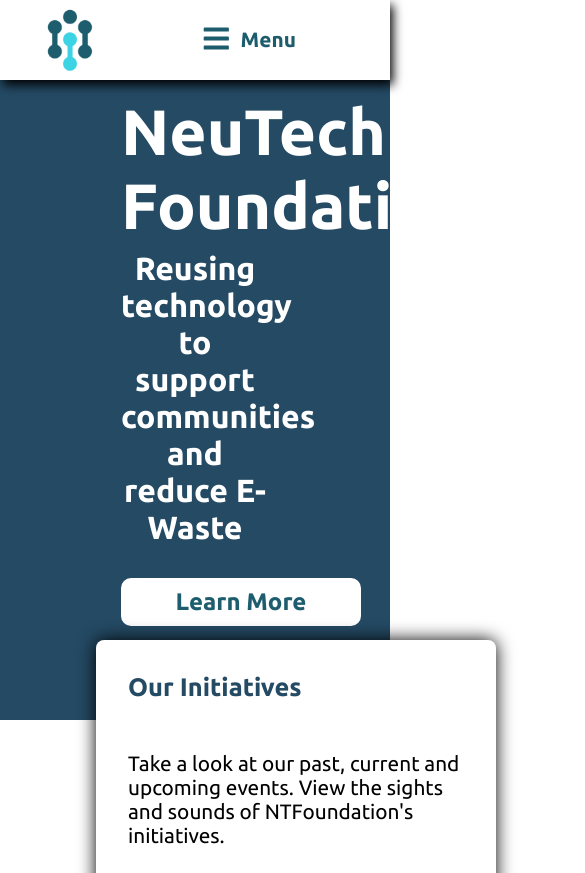
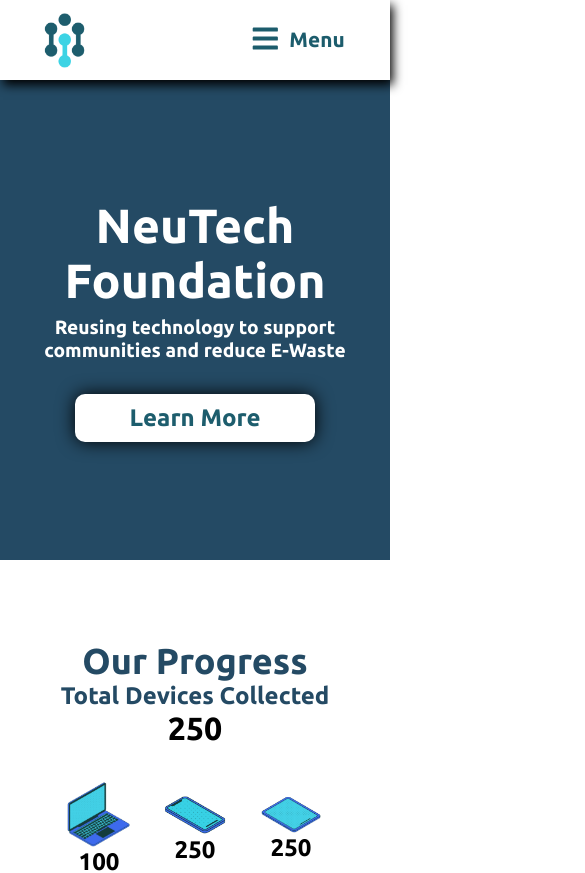
Before and after one commit to NeuTech-Admin/NeuTechSite, a React (Create React App) app: page / in a window 390 px wide. Shown: the top 873 px of the page, 585 px wide, since content can reach past the window. Built offline with nearby package versions, Linux system fonts and the light colour scheme.

Commit message:
fixed responsiveness

```diff
--- a/src/App.css
+++ b/src/App.css
@@ -18,13 +18,14 @@
 .volunteer,
 .contact {
   min-height: 100vh;
+  position: relative;
   /* margin-top: 5rem; */
   /* align-items: center; */
   /* justify-content: center; */
   /* font-size: 3rem; */
 }
 
-.about-us,
+/* .about-us,
 .e-waste,
 .intitiatives,
 .support-us,
@@ -35,7 +36,7 @@
   background-repeat: no-repeat;
   color: #fff;
   font-size: 100px;
-}
+} */
 
 @font-face {
   font-family: ubuntu-bold;
--- a/src/App.js
+++ b/src/App.js
@@ -6,6 +6,7 @@
 import AboutUs from './components/pages/AboutUs';
 import Spinner from './components/pages/page_components/Spinner';
 import Stats from './components/pages/page_components/Stats';
+import Initiatives from './components/pages/Initiatives';
 
 function App() {
   return (
@@ -13,7 +14,7 @@
       <Switch>
         <Route path="/" exact component={Home} />
         <Route path="/about-us" exact component={AboutUs} />
-        {/* <Route path="/" exact component={Home}/> */}
+        <Route path="/initiatives" exact component={Initiatives}/>
       </Switch>
     </BrowserRouter>
   );
--- a/src/components/Button.css
+++ b/src/components/Button.css
@@ -8,6 +8,9 @@
     border-radius: 10px;
     outline: none;
     font-family: ubuntu-bold;
+    -moz-box-shadow: 0px 0px 18px #000000;
+    -webkit-box-shadow: 0px 0px 18px #000000;
+    box-shadow: 0px 0px 18px #000000;
     border: none;
     cursor: pointer;
 }
--- a/src/components/pages/AboutUs.js
+++ b/src/components/pages/AboutUs.js
@@ -6,7 +6,7 @@
 
 function AboutUs() {
     return (
-        <div>
+        <div className="about-us">
             <Navbar aboutUs="about-us" />
             <ThreeArms />
             <Footer />
--- /dev/null
+++ b/src/components/pages/Initiatives.js
@@ -0,0 +1,14 @@
+import React from 'react'
+import Footer from '../toolbars/Footer'
+import Navbar from '../toolbars/Navbar'
+
+function Initiatives() {
+    return (
+        <div>
+            <Navbar initiatives="initiatives" />
+            <Footer />
+        </div>
+    )
+}
+
+export default Initiatives
--- a/src/components/pages/page_components/HeroSection.css
+++ b/src/components/pages/page_components/HeroSection.css
@@ -1,4 +1,5 @@
 .hero-container{
+    /* position: fixed; */
     display: flex;
     width: 100%;
     height: fit-content;
@@ -26,6 +27,7 @@
 .slogan{
     font-family: ubuntu-bold;
     font-size: 2rem;
+    /* max-width: 50rem; */
     color: #fff;
     margin-top: 0.5rem;
     margin-bottom: 2rem;
@@ -66,7 +68,7 @@
     transform: translateY(0);
 }
 
-@media screen and (max-width: 965px) {
+@media screen and (max-width: 1300px) {
     .card-div {
         display: flex;
         flex-direction: column;
@@ -76,9 +78,26 @@
         display: none;
     }
 
+    .slogan{
+        font-size: 1.2rem;
+        width: fit-content;
+    }
+
+    .site-title{
+        font-size: 3rem;
+    }
+
+    .text-wrapper{
+        max-width: fit-content;
+        display: flex;
+        flex-direction: column;
+        text-align: center;
+    }
+
     .content-wrapper{
-        padding: 2.5rem;
+        padding: 0 2.5rem;
         text-align: center;
+        height: 30rem;
     }
 
     .laptop-img{
@@ -90,23 +109,3 @@
         width: 100vw;
     }
 }
-
-@media screen and (max-width: 1300px) {
-    .earth-img{
-        display: none;
-    }
-
-    .content-wrapper{
-        padding: 2.5rem;
-        text-align: center;
-    }
-
-    .laptop-img{
-        width: 80vw;
-        max-width: fit-content;
-    }
-
-    .hero-container{
-        width: 100vw;
-    }
-}
--- a/src/components/pages/page_components/HeroSection.js
+++ b/src/components/pages/page_components/HeroSection.js
@@ -38,10 +38,10 @@
                         <Button children="Learn More" buttonSize="btn--large" path='/about-us'/>
                     </div>
                 </div>
-                <div className={this.state.card}>
+                {/* <div className={this.state.card}>
                     <Card title="Our Initiatives" description="Take a look at our past, current and upcoming events. View the sights and sounds of NTFoundation's initiatives." path="/initiatives" link="View our Intiatives" />
                     <Card title="Learn More About Us" description="Learn about why we do what we do. Understand the true purpose of the NTFoundation through our three core principles." path="/about-us" link="Learn More About Us" />
-                </div>
+                </div> */}
             </div>
         )
     }
--- a/src/components/pages/page_components/Stats.css
+++ b/src/components/pages/page_components/Stats.css
@@ -17,12 +17,12 @@
 .stats-title{
     font-family: ubuntu-bold;
     color: #244a64;
-    font-size: 5rem;
+    font-size: 3.5rem;
 }
 
 .devices-collected{
     font-family: ubuntu-bold;
-    font-size: 3rem;
+    font-size: 2.5rem;
     color: #244a64;
     display: flex;
     flex-direction: column;
@@ -37,7 +37,7 @@
 .countup{
     font-family: ubuntu-bold;
     color: black;
-    font-size: 2.5rem;
+    font-size: 2rem;
 }
 
 .device-stat-container {
@@ -73,3 +73,37 @@
     font-size: 2.5rem;
     bottom: 0;
 }
+
+@media screen and (max-width: 1300px) {
+
+    .stats-title{
+        font-size: 2.25rem;
+    }
+
+    .devices-collected{
+        font-size: 1.5rem;
+    }
+
+    .device-stats {
+        display: flex;
+        flex-direction: column;
+        margin: 1rem;
+    }
+
+    .device-countup{
+        font-size: 1.5rem;
+    }
+
+    .laptop-img {
+        width: 4rem;
+    }
+
+    .phone-img {
+        width: 4rem;
+    }
+
+    .tablet-img {
+        width: 4rem;
+    }
+
+}
--- a/src/components/pages/page_components/Stats.js
+++ b/src/components/pages/page_components/Stats.js
@@ -30,7 +30,7 @@
                                 <CountUp className="device-countup" end={250} duration={5} useEasing= {true} />
                             </div>
                             <div data-aos-once="true" data-aos="fade-left" className="device-stats">
-                                <img src="Tabletvector.png" alt="tablet" className="tablet-img" />
+                                <img src="TabletVector.png" alt="tablet" className="tablet-img" />
                                 <CountUp className="device-countup" end={250} duration={5} useEasing= {true} />
                             </div>
                         </div>
--- a/src/components/toolbars/Navbar.css
+++ b/src/components/toolbars/Navbar.css
@@ -5,7 +5,7 @@
     justify-content: center;
     align-items: center;
     font-size: 1.3rem;
-    position: fixed;
+    position: sticky;
     background: #ffffff;
     top: 0;
     z-index: 999;
@@ -15,8 +15,8 @@
 }
 
 .NeuTech-Logo{
-    height: 80px;
-    width: max-content;
+    width: 60px;
+    margin-top: 6px;
     outline: none;
 }
 
@@ -93,10 +93,6 @@
         position: relative;
     }
 
-    .navbar-logo{
-        margin-top: -2.5rem;
-    }
-
     .nav-menu{
         display: flex;
         flex-direction: column;
@@ -135,6 +131,7 @@
 
     .navbar-logo {
         position: absolute;
+        margin-top: -2.5rem;
         top: 0;
         left: 0;
         transform: translate(25%, 50%);
@@ -144,7 +141,7 @@
         display: flex;
         flex-direction: row;
         position: absolute;
-        /* margin-right: -12.5vw; */
+        margin-right: -12.5vw;
         margin-top: 5px;
         color: #1c5c6c;
         top: 0;
--- a/src/components/toolbars/Navbar.js
+++ b/src/components/toolbars/Navbar.js
@@ -45,7 +45,7 @@
                             </Link>
                         </li>
                         <li className='nav-item'>
-                            <Link to='/intiatives' id={props.intiatives} className='nav-links' onClick={closeMobileMenu}>
+                            <Link to='/initiatives' id={props.intiatives} className='nav-links' onClick={closeMobileMenu}>
                                 Initiatives
                             </Link>
                         </li>
```
